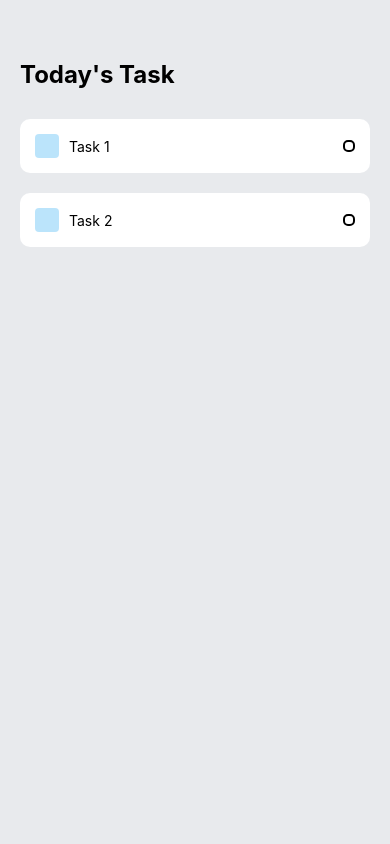
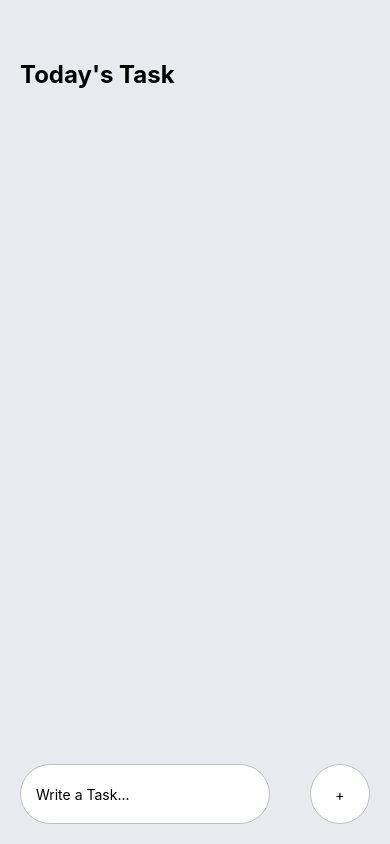
Before and after one commit to iadwait/React-Native---TODO-List-App, a React Native app: screen / in a window 390 px wide. Built offline with nearby package versions, Linux system fonts and the light colour scheme.

Commit message:
Worked on Adding New Tasks

```diff
--- a/App.js
+++ b/App.js
@@ -1,19 +1,47 @@
-import { StatusBar } from 'expo-status-bar';
-import { Platform, StyleSheet, Text, View } from 'react-native';
+import { KeyboardAvoidingView, Platform, StyleSheet, Text, TextInput, TouchableOpacity, View } from 'react-native';
 import Task from './src/components/Tasks'
+import React, {useState} from 'react'
 
 export default function App() {
+
+  const [task, setTask] = useState();
+  const [taskItems, setTaskItems] = useState([]);
+
+  const handleAddTask = () => {
+    console.log(task)
+    setTaskItems([...taskItems, task])
+    setTask(null)
+  }
+
   return (
     <View style={styles.container}>
+
       {/* Today's Task */}
       <View style={styles.tasksWrapper}>
         <Text style={styles.sectionTitle}>Today's Task</Text>
         {/* Tasks View */}
         <View style={styles.items}>
-          <Task text={"Task 1"} />
-          <Task text={"Task 2"} />
+          {
+            taskItems.map((item, index) => {
+              return <Task key={index} text={item} />
+            })
+          }
         </View>
       </View>
+
+      {/* Write a task */}
+      <KeyboardAvoidingView
+        behavior={Platform.OS === "ios" ? "padding" : "height"}
+        style={styles.writeTaskWrapper}
+      >
+        <TextInput style={styles.input} placeholder="Write a Task..." onChangeText={setTask} value={task} />
+        <TouchableOpacity onPress={handleAddTask}>
+          <View style={styles.addWrapper}>
+            <Text style={styles.addText}>+</Text>
+          </View>
+        </TouchableOpacity>
+      </KeyboardAvoidingView>
+
     </View>
   );
 }
@@ -34,5 +62,34 @@ const styles = StyleSheet.create({
   items: {
     marginTop: 30
   },
-
+  writeTaskWrapper: {
+    flex: 1,
+    flexDirection: 'row',
+    justifyContent: 'space-around',
+    width: '100%',
+    alignItems: 'center',
+    position: 'absolute',
+    bottom: Platform.OS === 'ios' ? 60 : 20
+  },
+  input: {
+    paddingVertical: Platform.OS === 'ios' ? 15 : 0,
+    height: Platform.OS === 'ios' ? 55 : 60,
+    paddingHorizontal: 15,
+    width: 250,
+    backgroundColor: 'white',
+    borderRadius: 60,
+    borderColor: "#C0C0C0",
+    borderWidth: 1,
+  },
+  addWrapper: {
+    width: 60,
+    height: 60,
+    backgroundColor: "white",
+    borderRadius: 30,
+    alignItems: 'center',
+    justifyContent: 'center',
+    borderColor: "#C0C0C0",
+    borderWidth: 1
+  },
+  addText: {},
 });
```
